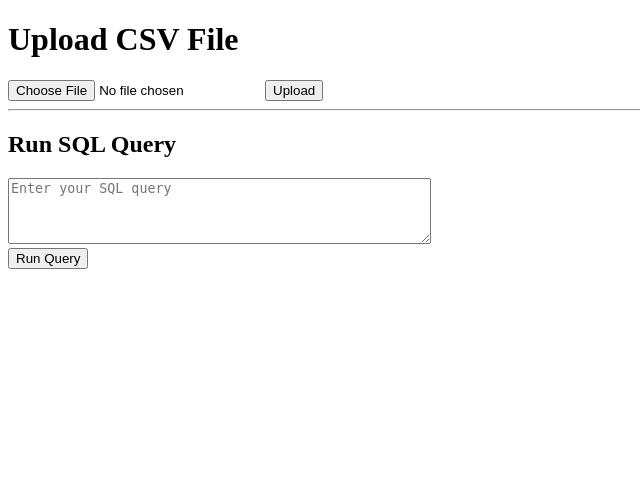
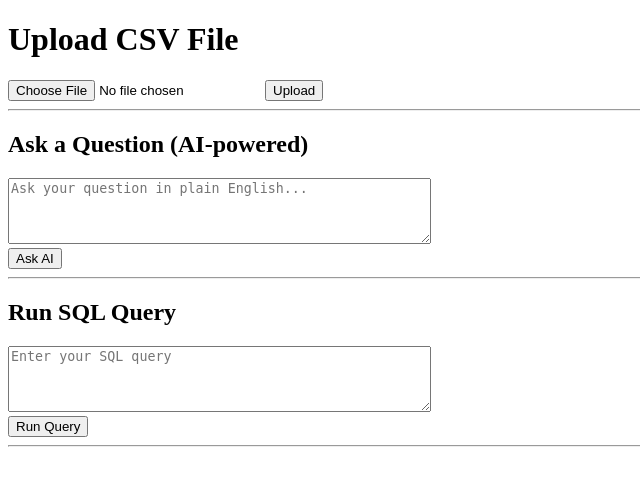
Before and after one commit to trevorpoppe/Software_Engineering_Principles, a Flask app: page / in a window 1280 px wide. Shown: the top 486 px of the page, without its empty margins (0-640 px from the left). Run offline with Flask 3, Linux system fonts and the light colour scheme.

Commit message:
Update index.html

```diff
--- a/AI Bookeeper/templates/index.html
+++ b/AI Bookeeper/templates/index.html
@@ -36,11 +36,26 @@
 
     <hr>
 
+    <h2>Ask a Question (AI-powered)</h2>
+    <form action="/ask" method="POST">
+        <textarea name="prompt" rows="4" cols="50" placeholder="Ask your question in plain English..."></textarea><br>
+        <button type="submit">Ask AI</button>
+    </form>
+
+    {% if ai_query %}
+        <p><strong>AI Generated SQL:</strong></p>
+        <pre>{{ ai_query }}</pre>
+    {% endif %}
+
+    <hr>
+
     <h2>Run SQL Query</h2>
     <form action="/query" method="POST">
         <textarea name="query" rows="4" cols="50" placeholder="Enter your SQL query"></textarea><br>
         <button type="submit">Run Query</button>
     </form>
+
+    <hr>
 
     {% if error %}
         <p style="color:red;">Error: {{ error }}</p>
```
Lines whose indentation alone changed are shown as unchanged.
